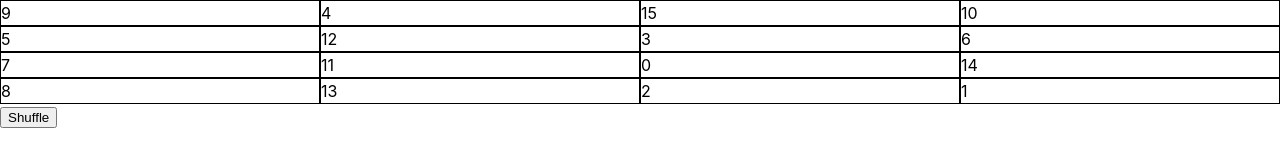
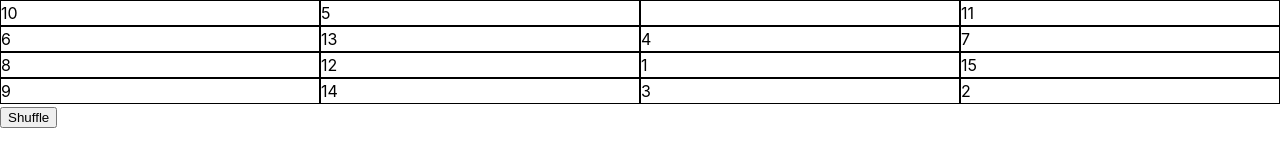
Before and after one commit to amandaflod/n-puzzle, a React (Vite) app: page / in a window 1280 px wide. Shown: the top 160 px of the page. Built offline with nearby package versions, Linux system fonts and the light colour scheme.

Commit message:
Attempt to create handleMove function

```diff
--- a/src/Puzzle.tsx
+++ b/src/Puzzle.tsx
@@ -20,7 +20,8 @@ export const Puzzle = () => {
   const [tiles, setTiles] = useState<number[]>([]);
 
   const shuffle = () => {
-    const numbers = [...Array(rows * columns).keys()];
+    const numbers = [...Array(rows * columns - 1).keys()].map((n) => n + 1);
+    numbers.push(-1);
 
     for (let i = numbers.length - 1; i > 0; i--) {
       const j = Math.floor(Math.random() * (i + 1));
@@ -33,11 +34,34 @@ export const Puzzle = () => {
     shuffle();
   }, []);
 
+  const handleMove = (position: number) => {
+    const emptyIndex = tiles.indexOf(-1);
+    const emptyRow = Math.floor(emptyIndex / columns);
+    const emptyCol = emptyIndex % columns;
+
+    const row = Math.floor(position / columns);
+    const col = position % columns;
+
+    if (
+      (row === emptyRow && Math.abs(col - emptyCol) === 1) ||
+      (col === emptyCol && Math.abs(row - emptyRow) === 1)
+    ) {
+      const newTiles = [...tiles];
+      const indexDiff = position - emptyIndex;
+      const step = indexDiff > 0 ? 1 : -1;
+      for (let i = emptyIndex; i !== position; i += step) {
+        newTiles[i] = newTiles[i + step];
+      }
+      newTiles[position] = -1;
+      setTiles(newTiles);
+    }
+  };
+
   return (
     <div>
       <PuzzleWrapper columns={columns} rows={rows}>
-        {tiles.map((number) => (
-          <Tile number={number} />
+        {tiles.map((number, index) => (
+          <Tile number={number} position={index} onMove={handleMove} />
         ))}
       </PuzzleWrapper>
       <button onClick={shuffle}>Shuffle</button>
--- a/src/Tile.tsx
+++ b/src/Tile.tsx
@@ -2,12 +2,18 @@ import styled from "styled-components";
 
 type TileProps = {
   number: number;
+  position: number;
+  onMove: (position: number) => void;
 };
 
 const TileWrapper = styled.div`
   border: 1px solid black;
 `;
 
-export const Tile = ({ number }: TileProps) => {
-  return <TileWrapper>{number}</TileWrapper>;
+export const Tile = ({ number, onMove, position }: TileProps) => {
+  return (
+    <TileWrapper onClick={() => onMove(position)}>
+      {number !== -1 ? number : ""}
+    </TileWrapper>
+  );
 };
```
